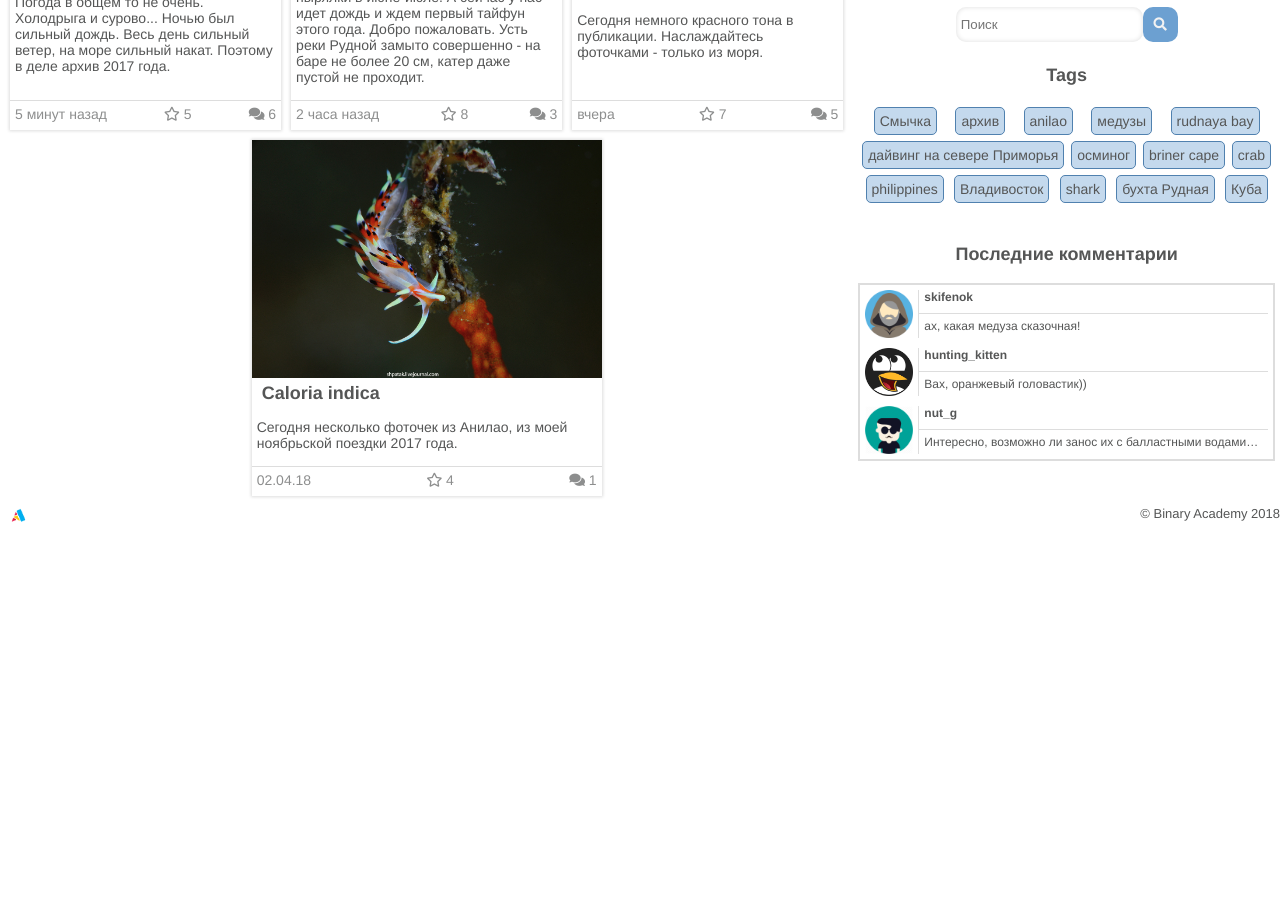
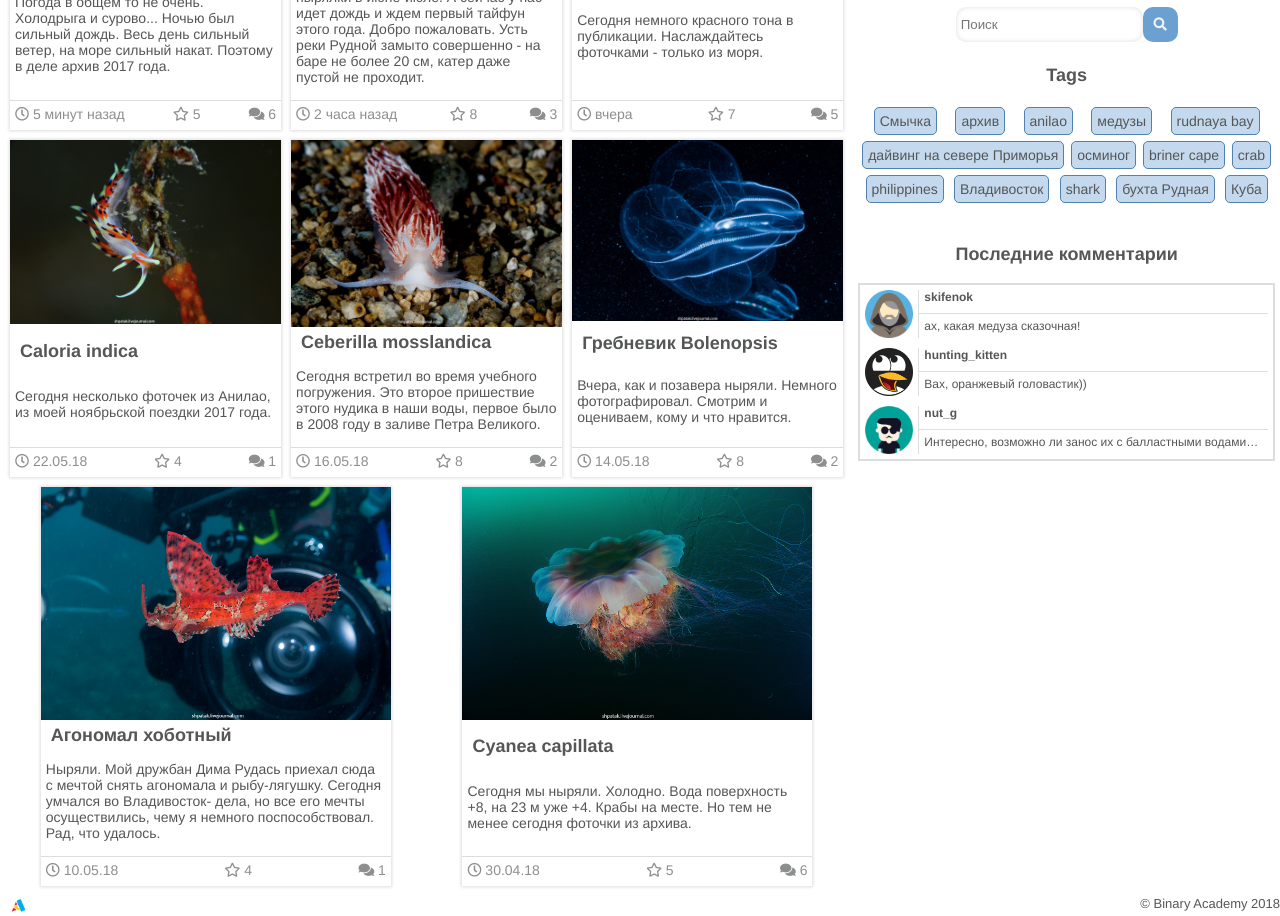
Before and after one commit to SorochynskyiVladyslav/binary_hometask, a plain HTML site: page index.html in a window 1280 px wide. Shown: the part 435-1351 px from the top of the page. Before the commit the page ends 961 px from the top, so only its background shows below. Drawn offline with Linux system fonts and the light colour scheme.

Commit message:
content improvements

```diff
--- a/index.html
+++ b/index.html
@@ -57,7 +57,7 @@
                     <h3 class="card-title">Hermissenda crassicornis</h3>
                     <p class="card-text">Погода в общем то не очень. Холодрыга и сурово... Ночью был сильный дождь. Весь день сильный ветер, на море сильный накат. Поэтому в деле архив 2017 года.</p>
                     <div class="card-footer">
-                        <span class="card-time">5 минут назад</span>
+                        <span class="card-time"><i class="far fa-clock"></i> 5 минут назад</span>
                         <span class="card-rating"><i class="far fa-star"></i> 5</span>
                         <span class="card-comments"><i class="fas fa-comments"></i> 6</span>
                     </div>
@@ -67,7 +67,7 @@
                     <h3 class="card-title">Amforina odhneri</h3>
                     <p class="card-text">Сегодня был 17 день непрерывной нырялки в июне-июле. А сейчас у нас идет дождь и ждем первый тайфун этого года. Добро пожаловать. Усть реки Рудной замыто совершенно - на баре не более 20 см, катер даже пустой не проходит.</p>
                     <div class="card-footer">
-                        <span class="card-time">2 часа назад</span>
+                        <span class="card-time"><i class="far fa-clock"></i> 2 часа назад</span>
                         <span class="card-rating"><i class="far fa-star"></i> 8</span>
                         <span class="card-comments"><i class="fas fa-comments"></i> 3</span>
                     </div>
@@ -77,7 +77,7 @@
                     <h3 class="card-title">Lebbeus brandti на асцидии</h3>
                     <p class="card-text">Сегодня немного красного тона в публикации. Наслаждайтесь фоточками - только из моря.</p>
                     <div class="card-footer">
-                        <span class="card-time">вчера</span>
+                        <span class="card-time"><i class="far fa-clock"></i> вчера</span>
                         <span class="card-rating"><i class="far fa-star"></i> 7</span>
                         <span class="card-comments"><i class="fas fa-comments"></i> 5</span>
                     </div>
@@ -87,9 +87,49 @@
                     <h3 class="card-title">Caloria indica</h3>
                     <p class="card-text">Сегодня несколько фоточек из Анилао, из моей ноябрьской поездки 2017 года.</p>
                     <div class="card-footer">
-                        <span class="card-time">02.04.18</span>
+                        <span class="card-time"><i class="far fa-clock"></i> 22.05.18</span>
                         <span class="card-rating"><i class="far fa-star"></i> 4</span>
                         <span class="card-comments"><i class="fas fa-comments"></i> 1</span>
+                    </div>
+                </div>
+                <div class="card">
+                    <div class="card-img-wrp"><img class="card-img" src="./assets/images/image5.jpg"></div>
+                    <h3 class="card-title">Ceberilla mosslandica</h3>
+                    <p class="card-text">Сегодня встретил во время учебного погружения. Это второе пришествие этого нудика в наши воды, первое было в 2008 году в заливе Петра Великого.</p>
+                    <div class="card-footer">
+                        <span class="card-time"><i class="far fa-clock"></i> 16.05.18</span>
+                        <span class="card-rating"><i class="far fa-star"></i> 8</span>
+                        <span class="card-comments"><i class="fas fa-comments"></i> 2</span>
+                    </div>
+                </div>
+                <div class="card">
+                    <div class="card-img-wrp"><img class="card-img" src="./assets/images/image6.jpg"></div>
+                    <h3 class="card-title">Гребневик Bolenopsis</h3>
+                    <p class="card-text">Вчера, как и позавера ныряли. Немного фотографировал. Смотрим и оцениваем, кому и что нравится.</p>
+                    <div class="card-footer">
+                        <span class="card-time"><i class="far fa-clock"></i> 14.05.18</span>
+                        <span class="card-rating"><i class="far fa-star"></i> 8</span>
+                        <span class="card-comments"><i class="fas fa-comments"></i> 2</span>
+                    </div>
+                </div>
+                <div class="card">
+                    <div class="card-img-wrp"><img class="card-img" src="./assets/images/image7.jpg"></div>
+                    <h3 class="card-title">Агономал хоботный</h3>
+                    <p class="card-text">Ныряли. Мой дружбан Дима Рудась приехал сюда с мечтой снять агономала и рыбу-лягушку. Сегодня умчался во Владивосток- дела, но все его мечты осуществились, чему я немного поспособствовал. Рад, что удалось.</p>
+                    <div class="card-footer">
+                        <span class="card-time"><i class="far fa-clock"></i> 10.05.18</span>
+                        <span class="card-rating"><i class="far fa-star"></i> 4</span>
+                        <span class="card-comments"><i class="fas fa-comments"></i> 1</span>
+                    </div>
+                </div>
+                <div class="card">
+                    <div class="card-img-wrp"><img class="card-img" src="./assets/images/image8.jpg"></div>
+                    <h3 class="card-title">Cyanea capillata</h3>
+                    <p class="card-text">Сегодня мы ныряли. Холодно. Вода поверхность +8, на 23 м уже +4. Крабы на месте. Но тем не менее сегодня фоточки из архива.</p>
+                    <div class="card-footer">
+                        <span class="card-time"><i class="far fa-clock"></i> 30.04.18</span>
+                        <span class="card-rating"><i class="far fa-star"></i> 5</span>
+                        <span class="card-comments"><i class="fas fa-comments"></i> 6</span>
                     </div>
                 </div>
             </main>
```
Also changed, not shown: assets/images/image5.jpg (added), assets/images/image6.jpg (added), assets/images/image7.jpg (added), assets/images/image8.jpg (added).
